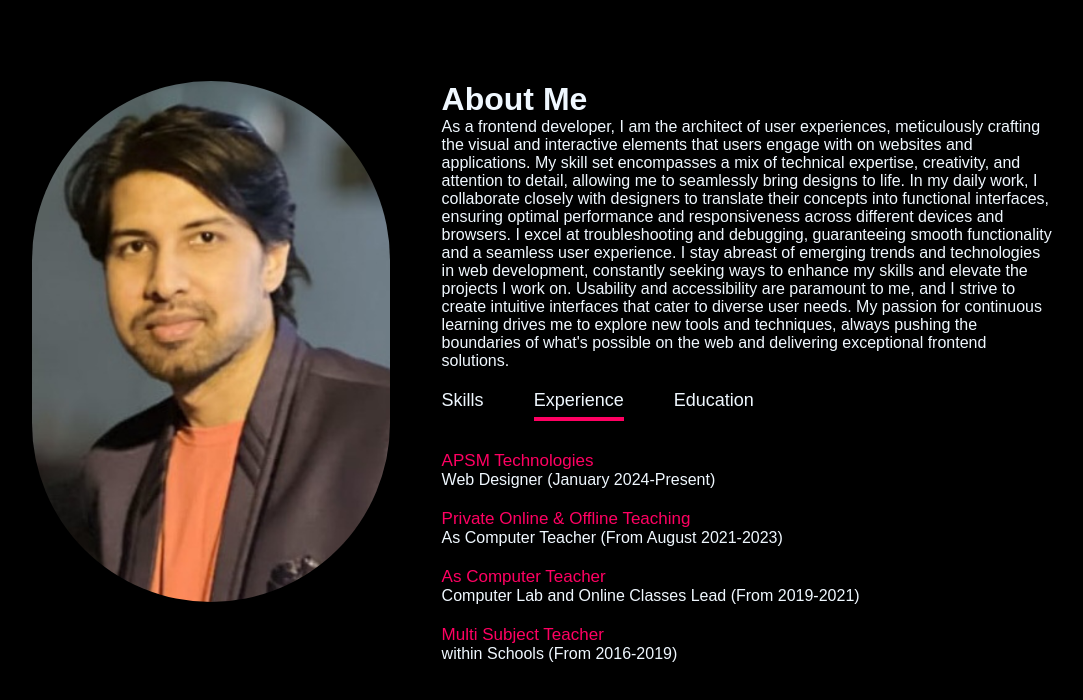
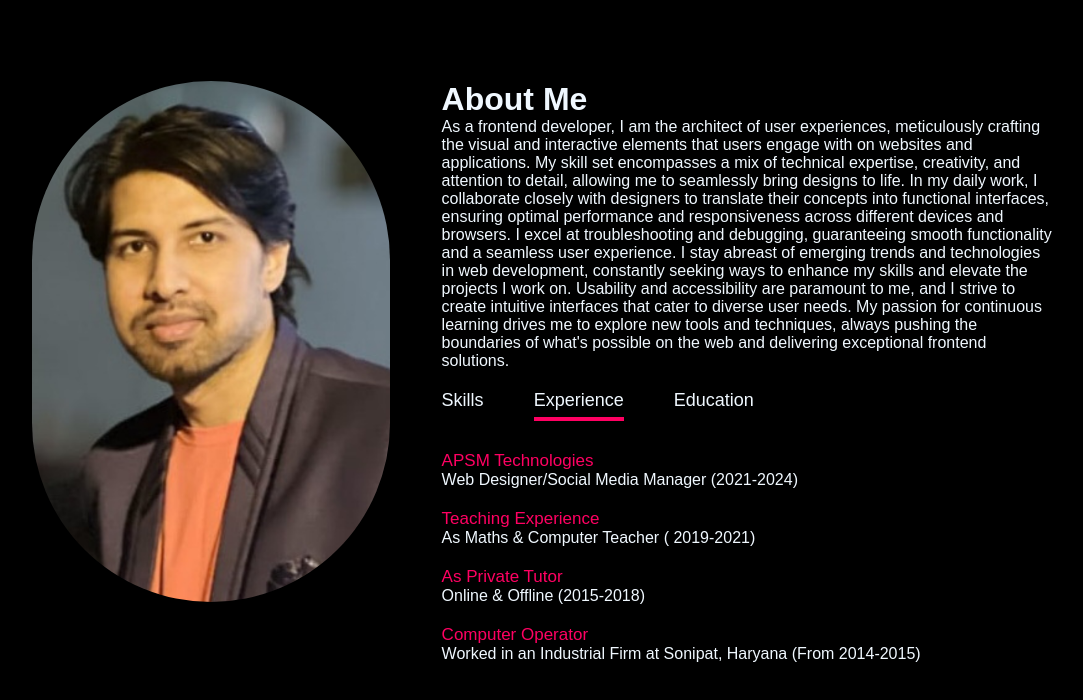
Before and after one commit to Digixkrish/digixkrish.github.io, a plain HTML site: page portfolio/index.html in a window 1280 px wide. Both pictures are taken after a click on the element "Experience". Shown: the part 809-1509 px from the top of the page, without its empty margins (96-1179 px from the left). Drawn offline with Linux system fonts and the light colour scheme.

Commit message:
Update index.html

```diff
--- a/portfolio/index.html
+++ b/portfolio/index.html
@@ -88,23 +88,23 @@
 
                     <div class="tab-contents" id="experience">
                         <ul>
-                            <li><span>APSM Technologies</span><BR>Web Designer (January 2024-Present)</BR></li>
-                            <LI><SPAN>Private Online & Offline Teaching</SPAN><br>As Computer Teacher (From August
-                                2021-2023)</LI>
-                            <LI><SPAN>As Computer Teacher</SPAN><br>Computer Lab and Online
-                                Classes Lead (From 2019-2021)</LI>
-                            <LI><SPAN>Multi Subject Teacher</SPAN><br>
-                                within Schools
-                                (From 2016-2019)</LI>
+                            <li><span>APSM Technologies</span><BR>Web Designer/Social Media Manager (2021-2024)</BR></li>
+                            <LI><SPAN>Teaching Experience</SPAN><br>As Maths & Computer Teacher (
+                                2019-2021)</LI>
+                            <LI><SPAN>As Private Tutor</SPAN><br>Online & Offline
+                                (2015-2018)</LI>
+                            <LI><SPAN>Computer Operator</SPAN><br>
+                                Worked in an Industrial Firm at Sonipat, Haryana
+                                (From 2014-2015)</LI>
                         </ul>
                     </div>
 
                     <div class="tab-contents" id="education">
                         <ul>
-                            <li><span>B.A</span><BR>IGNOU (FROM 2021-2024)</br></li>
-                            <li><span>B.TECH</span><BR>KURUKSHETRA UNIVERSITY (FROM 2011-2014)</br></li>
-                            <LI><SPAN>SENIOR SECONDARY</SPAN><br>CBSE (2011)</LI>
-                            <LI><SPAN>SECONDARY</SPAN><br>CBSE (2008)</LI>
+                            <li><span>B.A</span><BR>Graduated from IGNOU with 1st Division 65.35% (2021-2024)</br></li>
+                            <li><span>B.TECH</span><BR>KURUKSHETRA UNIVERSITY (2011-2013)</br></li>
+                            <LI><SPAN>12th SSCE : 59% </SPAN><br>CBSE (2011)</LI>
+                            <LI><SPAN>10th SSE : 70% </SPAN><br>CBSE (2008)</LI>
                         </ul>
                     </div>
                 </div>
@@ -214,7 +214,7 @@
                     <p>Mobile: <a href="tel:+919508429066" pointer="cursor" style="color: #04dd28;">+919508429066</a>
                     </p><br>
                     <div class="social-icons">
-                        <a href="https://youtube.com/digixkrish" target="_blank"><i class="fab fa-youtube-square"
+                        <a href="https://youtube.com/@digixkrish" target="_blank"><i class="fab fa-youtube-square"
                                 style='font-size:40px;color:rgb(247, 10, 89)'></i></a>
                         <a href="https://github.com/digixkrish" target="_blank"><i class='fab fa-github'
                                 style='font-size:40px;color:rgb(247, 10, 89)'></i></a>
```
